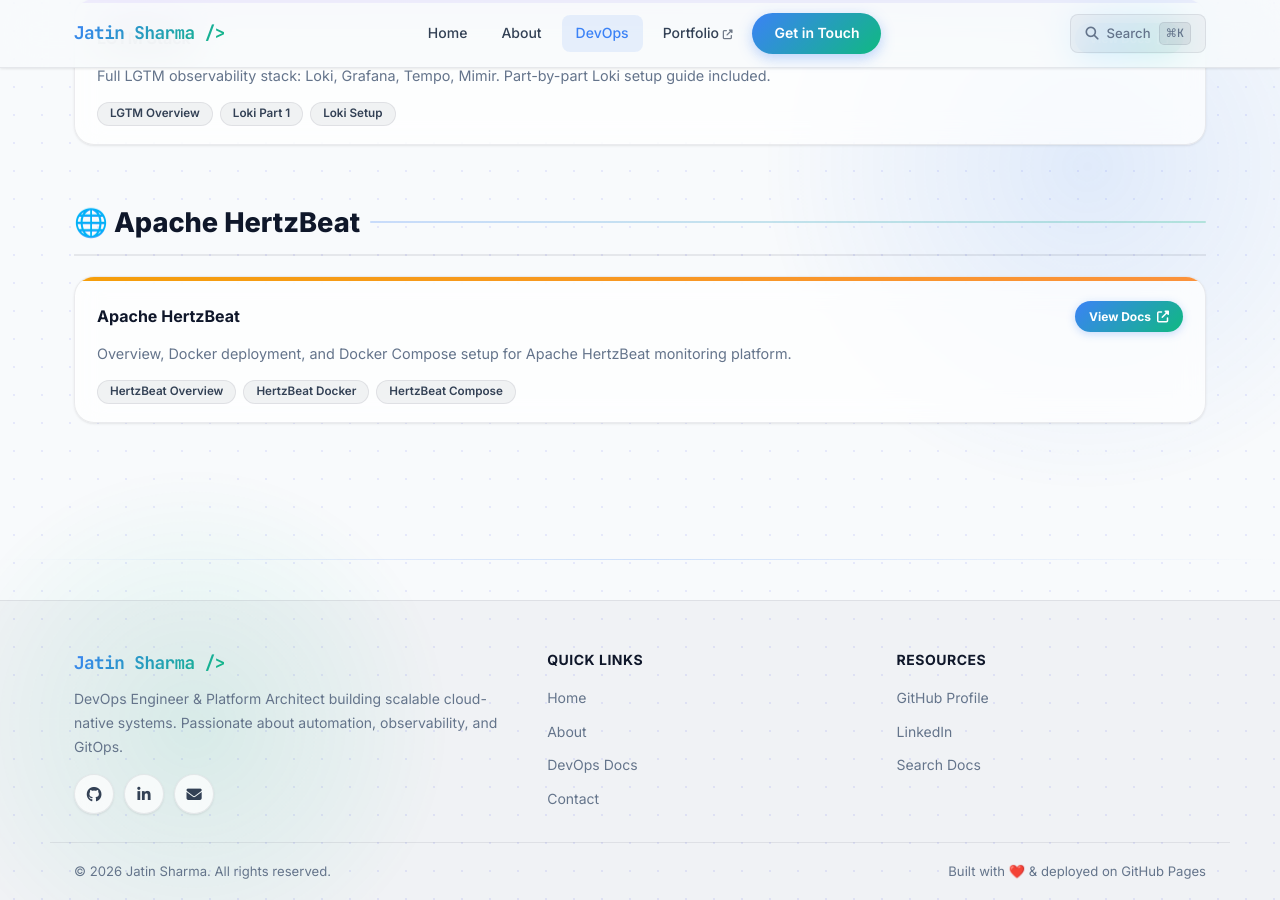
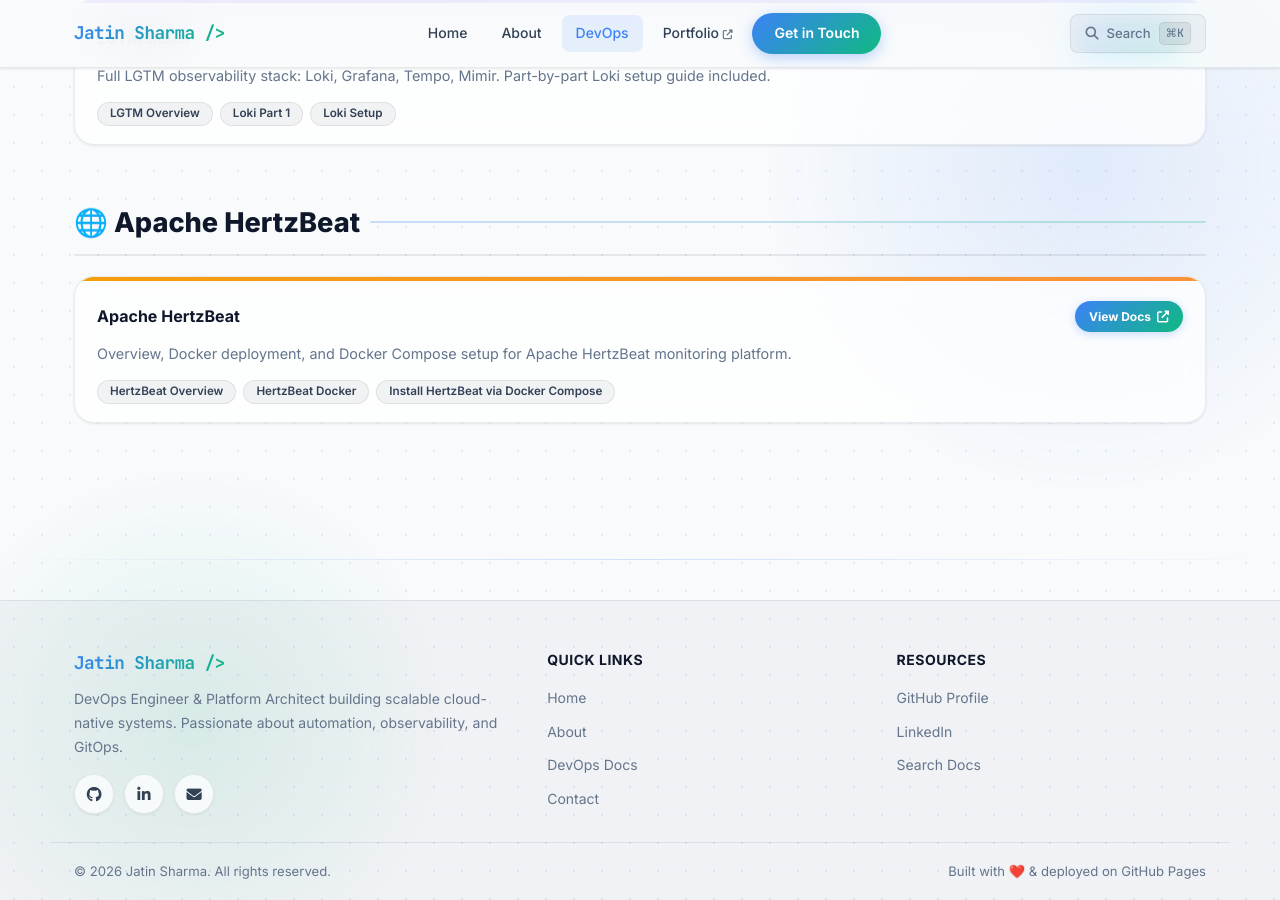
Before and after one commit to kioskOG/kioskOG.github.io, a Jekyll site: the page built from docs/devops/monitoring/monitoring.md, in a window 1280 px wide and 900 px high, scrolled down 851 px. Built offline with Jekyll 4.4.1, drawn with Linux system fonts in a browser that asks for light colours; comment, search, counter and statistics services are not loaded.

Commit message:
updated the heartbeatz page

```diff
--- a/_config.yml
+++ b/_config.yml
@@ -1,6 +1,6 @@
 # title: Home
 title: Jatin Sharma | DevOps & MLOps Blog
-logo: "./site-icon.webp"
+logo: "./site-icon.png"
 # favicon_ico: "./favicon.ico"
 description: "Expert insights on DevOps, Platform Engineering, MLOps, and Kubernetes. Scaling infrastructure with automation and observability."
 author: Jatin Sharma
--- a/_layouts/full-bleed.html
+++ b/_layouts/full-bleed.html
@@ -1597,7 +1597,8 @@
     <section class="hero" aria-labelledby="hero-heading">
       <div class="hero-inner">
         <div class="hero-content">
-          <div class="hero-terminal-prompt">DEPLOY-INFRA --cloud=k8s --mlops=true --optimize=true</div>
+          <div class="hero-terminal-prompt">DEPLOY-INFRA --cloud=aws/gcp/oci --orchestractor=k8s --mlops=true
+            --optimize=true --scale=auto</div>
           <h1 class="hero-heading" id="hero-heading">
             <span class="at">jatin</span><span class="prompt">@</span><span class="path">mlops-devops</span><span
               class="prompt">:~#</span><br>
--- a/docs/devops/monitoring/monitoring.md
+++ b/docs/devops/monitoring/monitoring.md
@@ -63,13 +63,13 @@
     <div class="card-link">
       <div class="project-head">
         <h3 class="project-title">Apache HertzBeat</h3>
-        <a class="project-open" href="/docs/devops/monitoring/Apache-HertzBeat/">View Docs <i class="fas fa-external-link-alt" aria-hidden="true"></i></a>
+        <a class="project-open" href="/docs/devops/monitoring/apache-hertzbeat/">View Docs <i class="fas fa-external-link-alt" aria-hidden="true"></i></a>
       </div>
       <p class="project-desc">Overview, Docker deployment, and Docker Compose setup for Apache HertzBeat monitoring platform.</p>
       <div class="tags">
-        <a class="tag" href="/docs/devops/monitoring/Apache-HertzBeat/">HertzBeat Overview</a>
-        <a class="tag" href="/docs/devops/monitoring/Apache-HertzBeat-docker/">HertzBeat Docker</a>
-        <a class="tag" href="/docs/devops/monitoring/Apache-HertzBeat-docker-compose/">HertzBeat Compose</a>
+        <a class="tag" href="/docs/devops/monitoring/apache-hertzbeat/">HertzBeat Overview</a>
+        <a class="tag" href="/docs/devops/monitoring/apache-hertzbeat/Apache-HertzBeat-docker/">HertzBeat Docker</a>
+        <a class="tag" href="/docs/devops/monitoring/apache-hertzbeat/Apache-HertzBeat-docker-compose/">Install HertzBeat via Docker Compose</a>
       </div>
     </div>
   </article>
```
Also changed, not shown: docs/devops/devops.md (+3 -3 lines), assets/images/hero-bg.png (added), site-icon.png (added), site-icon.webp.
